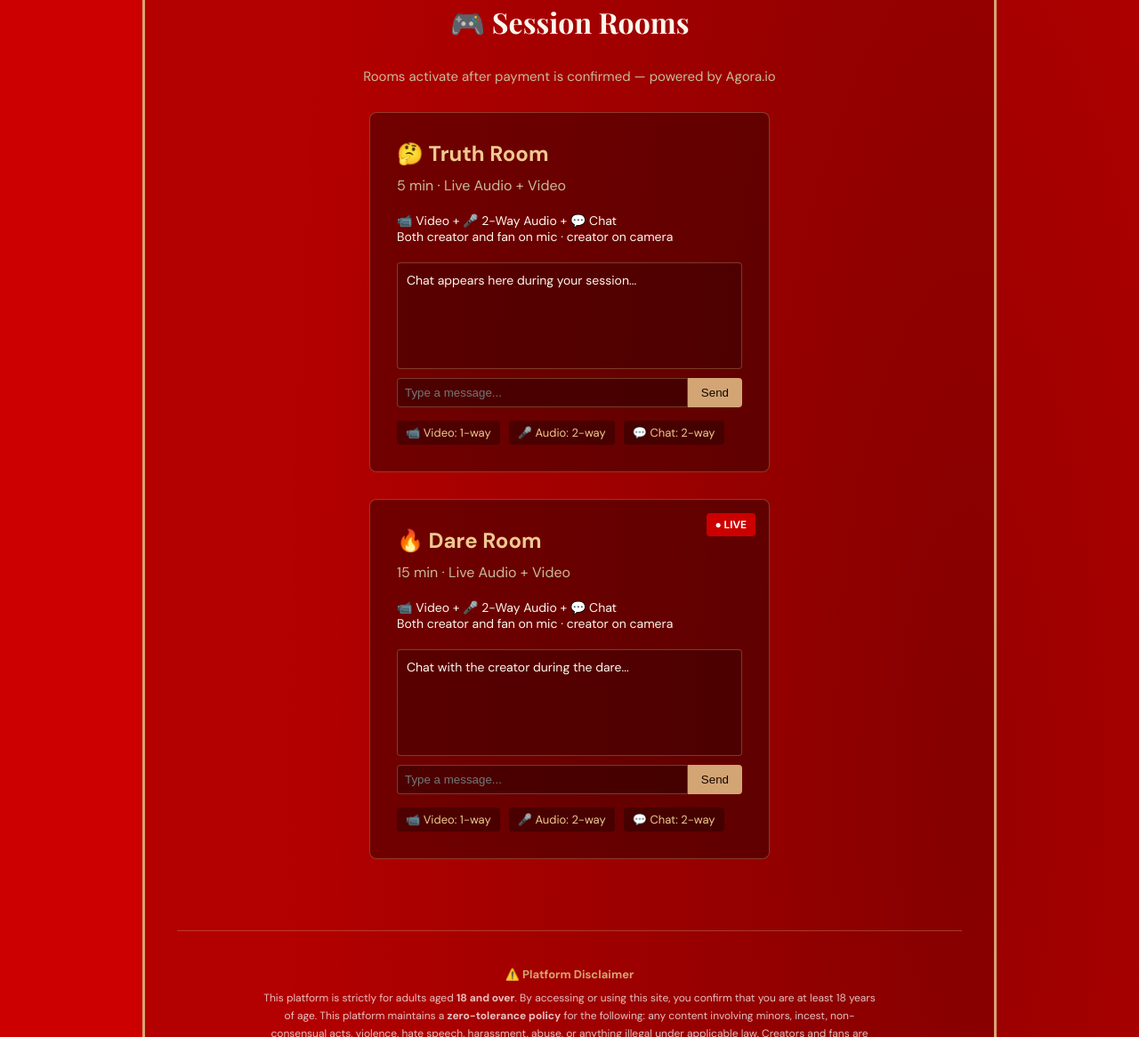
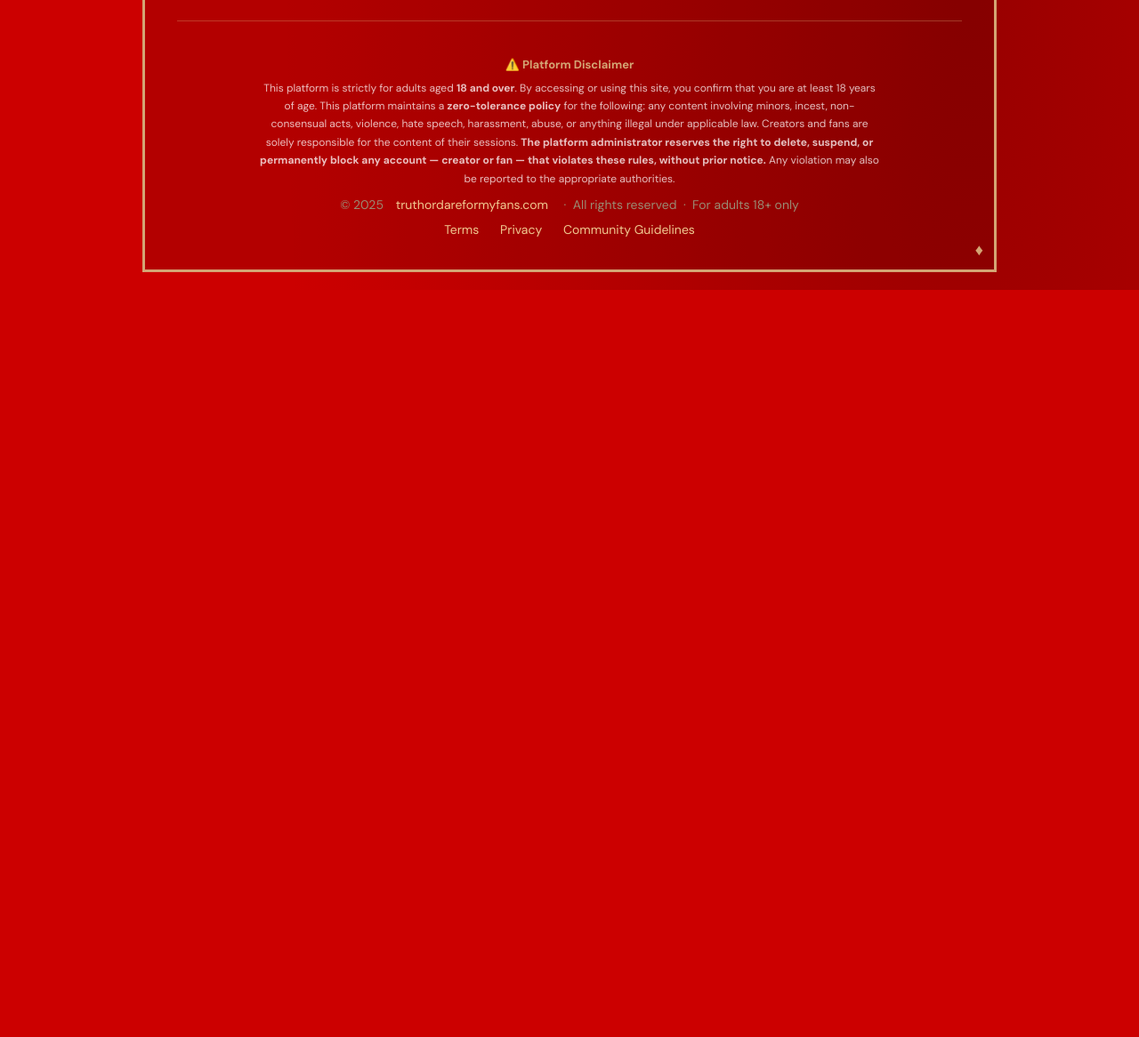
Before and after one commit to truthordarefans/truthordare-frontend, a plain HTML site: page index.html in a window 1280 px wide. Shown: the part 3271-4437 px from the top of the page at 89% size. After the commit the page ends 3597 px from the top, so only its background shows below. Drawn offline with nearby package versions, Linux system fonts and the light colour scheme; a script that the page names is missing.

Commit message:
Remove session rooms section from homepage entirely - sessions now live on creator profile page only

```diff
--- a/index.html
+++ b/index.html
@@ -329,20 +329,7 @@
         .creator-notify-options label { font-size: 15px; color: var(--text); }
         #handleInput { margin-top: 10px; display: none; } /* Hidden by default */
 
-        /* --- SESSION ROOMS --- */
-        .session-rooms-section { margin-top: 60px; text-align: center; }
-        .session-rooms-section h2 { font-family: 'Playfair Display', serif; font-size: 32px; color: var(--cream); margin-bottom: 30px; }
-        .room-cards { display: flex; justify-content: center; gap: 30px; flex-wrap: wrap; }
-        .room-card { background: var(--panel); border: 1px solid var(--gold-dim); border-radius: 8px; padding: 30px; width: 100%; max-width: 450px; text-align: left; position: relative; }
-        .room-card h3 { font-size: 24px; color: var(--gold-light); margin-bottom: 10px; }
-        .room-card .duration { font-size: 16px; color: var(--text); margin-bottom: 15px; }
-        .room-card .features { display: flex; flex-wrap: wrap; gap: 10px; margin-top: 15px; }
-        .room-card .feature { background: rgba(0,0,0,0.3); padding: 5px 10px; border-radius: 4px; font-size: 13px; color: var(--gold-light); }
-        .room-card .chat-box { background: rgba(0,0,0,0.2); border: 1px solid var(--gold-dim); border-radius: 4px; height: 120px; overflow-y: scroll; padding: 10px; margin-top: 20px; font-size: 14px; color: var(--cream); }
-        .room-card .chat-input-group { display: flex; margin-top: 10px; }
-        .room-card .chat-input-group input { flex-grow: 1; padding: 8px; background: rgba(0,0,0,0.3); border: 1px solid var(--gold-dim); border-radius: 4px 0 0 4px; color: var(--cream); }
-        .room-card .chat-input-group button { background: var(--gold); color: var(--dark); border: none; padding: 8px 15px; border-radius: 0 4px 4px 0; cursor: pointer; }
-        .room-card .live-badge { position: absolute; top: 15px; right: 15px; background: var(--red); color: #fff; padding: 5px 10px; border-radius: 4px; font-size: 12px; font-weight: 700; }
+
 
         /* --- FEATURED CREATORS --- */
         .featured-creators-section { margin-top: 60px; text-align: center; }
@@ -421,8 +408,6 @@
             .challenge-form { padding: 20px; }
             .challenge-form .btn-notify { margin-left: 0; margin-top: 15px; }
             .subscribe-cards { flex-direction: column; align-items: center; }
-            .room-cards { flex-direction: column; align-items: center; }
-            .room-card { max-width: 100%; }
             .creator-grid { flex-direction: column; align-items: center; }
         }
     </style>
@@ -565,43 +550,7 @@
             </div>
         </section>
 
-        <section class="session-rooms-section">
-            <h2>🎮 Session Rooms</h2>
-            <p style="font-size: 15px; color: var(--text); margin-bottom: 30px;">Rooms activate after payment is confirmed — powered by Agora.io</p>
-            <div class="room-cards">
-                <div class="room-card">
-                    <h3>🤔 Truth Room</h3>
-                    <p class="duration">5 min · Live Audio + Video</p>
-                    <p style="font-size: 14px; color: var(--cream); margin-top: 20px;">📹 Video + 🎤 2-Way Audio + 💬 Chat<br>Both creator and fan on mic · creator on camera</p>
-                    <div class="chat-box">Chat appears here during your session...</div>
-                    <div class="chat-input-group">
-                        <input type="text" id="truth-chat-input" placeholder="Type a message...">
-                        <button>Send</button>
-                    </div>
-                    <div class="features">
-                        <span class="feature">📹 Video: 1-way</span>
-                        <span class="feature">🎤 Audio: 2-way</span>
-                        <span class="feature">💬 Chat: 2-way</span>
-                    </div>
-                </div>
-                <div class="room-card">
-                    <h3>🔥 Dare Room</h3>
-                    <p class="duration">15 min · Live Audio + Video</p>
-                    <span class="live-badge">● LIVE</span>
-                    <p style="font-size: 14px; color: var(--cream); margin-top: 20px;">📹 Video + 🎤 2-Way Audio + 💬 Chat<br>Both creator and fan on mic · creator on camera</p>
-                    <div class="chat-box">Chat with the creator during the dare...</div>
-                    <div class="chat-input-group">
-                        <input type="text" id="dare-chat-input" placeholder="Type a message...">
-                        <button>Send</button>
-                    </div>
-                    <div class="features">
-                        <span class="feature">📹 Video: 1-way</span>
-                        <span class="feature">🎤 Audio: 2-way</span>
-                        <span class="feature">💬 Chat: 2-way</span>
-                    </div>
-                </div>
-            </div>
-        </section>
+
 
 
 
```
